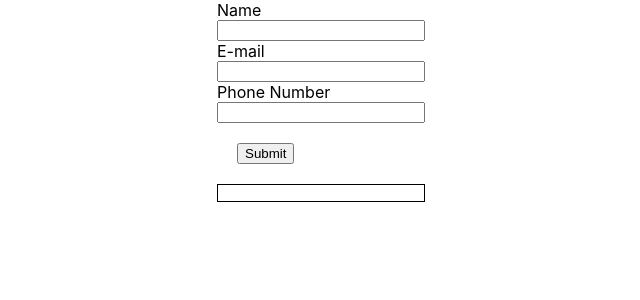
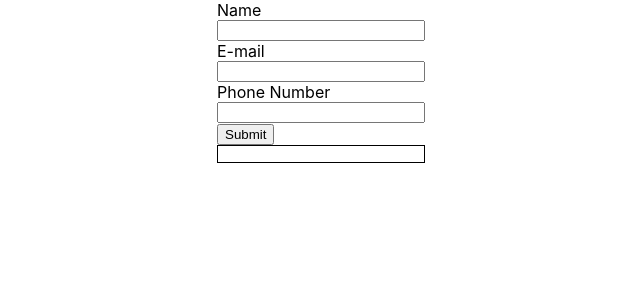
Before and after one commit to NersesArslan/cv-app, a React (Create React App) app: page / in a window 1280 px wide. Shown: the top 300 px of the page, without its empty margins (319-959 px from the left). Built offline with nearby package versions, Linux system fonts and the light colour scheme.

Commit message:
finished with general component, continue working on other form components.

```diff
--- a/src/App.js
+++ b/src/App.js
@@ -64,35 +64,16 @@ class App extends Component {
     return (
       <div>
         <div className="container">
-          <form onSubmit={this.onSubmitForm}>
-            <div className="Name">
-              <label>Name</label>
-              <input type="text" onChange={this.handleName} value={name.text} />
-            </div>
-
-            <div>
-              <label>E-mail</label>
-              <input
-                type="email"
-                onChange={this.handleEmail}
-                value={email.text}
-              />
-            </div>
-
-            <div>
-              <label>Phone Number</label>
-              <input
-                type="text"
-                onChange={this.handlePhone}
-                value={phone.number}
-              />
-            </div>
-            <div className="buttons">
-              <button type="submit" value="Submit">
-                Submit
-              </button>
-            </div>
-          </form>
+          <General
+            onChange={this.handleName}
+            value={name.text}
+            onEmailChange={this.handleEmail}
+            emailValue={email.text}
+            onPhoneChange={this.handlePhone}
+            phoneValue={phone.number}
+            buttonValue={"Submit"}
+            onSubmit={this.onSubmitForm}
+          />
         </div>
 
         <div class="CV-Template">
--- a/src/components/General.js
+++ b/src/components/General.js
@@ -8,10 +8,36 @@ export default class General extends Component {
   render() {
     return (
       <div>
-        <div className="Name">
-          <label>Name</label>
-          <input type="text" onChange={this.handleName} value={name.text} />
-        </div>
+        <form onSubmit={this.props.onSubmit}>
+          <div>
+            <label>Name</label>
+            <input
+              type="text"
+              onChange={this.props.onChange}
+              value={this.props.value}
+            />
+          </div>
+          <div>
+            <label>E-mail</label>
+            <input
+              type="email"
+              onChange={this.props.onEmailChange}
+              value={this.props.emailValue}
+            />
+          </div>
+          <div>
+            <label>Phone Number</label>
+            <input
+              type="text"
+              onChange={this.props.onPhoneChange}
+              value={this.props.phoneValue}
+            />
+          </div>
+
+          <button type="submit" value={this.props.buttonValue}>
+            Submit
+          </button>
+        </form>
       </div>
     );
   }
```
